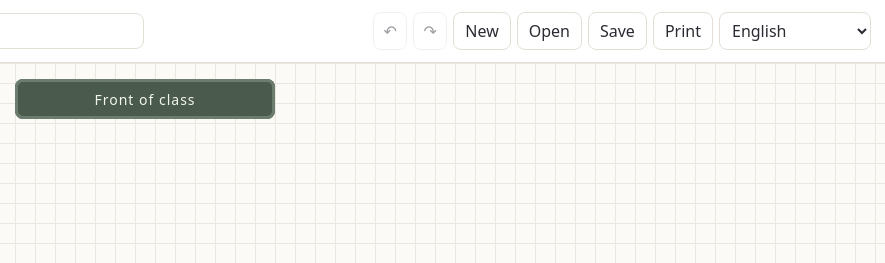
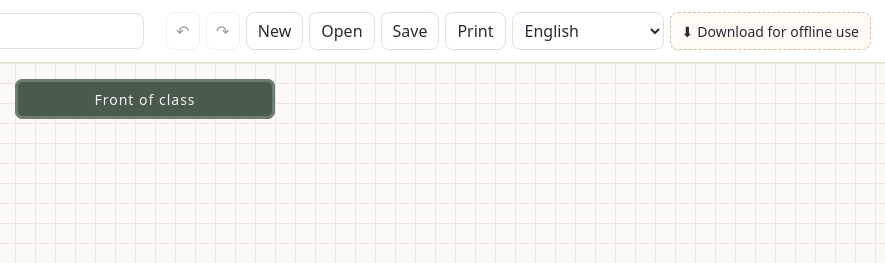
Before and after one commit to MrWengKB/SeatManager, a plain HTML site: page index.html in a window 1280 px wide. Shown: the top 263 px of the page, 395-1280 px from the left. Drawn offline with Linux system fonts and the light colour scheme.

Commit message:
Add offline zip download link next to the language selector
Co-Authored-By: Claude Opus 5.5 <noreply@anthropic.com>
Claude-Session: https://claude.ai/code/session_01GecNZZvkCNo2imNQUbzsC4

```diff
--- a/index.html
+++ b/index.html
@@ -35,6 +35,7 @@
         <option value="ms">Bahasa Melayu</option>
         <option value="ta">தமிழ்</option>
       </select>
+      <a id="btnZip" class="zipbtn" href="https://github.com/MrWengKB/SeatManager/archive/refs/heads/main.zip" download>⬇ <span></span></a>
       <input type="file" id="openFile" accept=".json,application/json" hidden>
     </div>
   </header>
--- a/js/app.js
+++ b/js/app.js
@@ -40,6 +40,8 @@
     $('#langSel').value = window.I18n.lang;
     $('#langSel').title = t('language');
     [['#btnNew', 'newPlan'], ['#btnOpen', 'open'], ['#btnSave', 'save'], ['#btnPrint', 'print']].forEach(([s, k]) => { $(s + ' span').textContent = t(k); $(s).title = t(k); });
+    $('#btnZip span').textContent = t('offlineZip');
+    $('#btnZip').title = t('offlineTip');
     $('#btnUndo').title = t('undo'); $('#btnRedo').title = t('redo');
     $('#btnUndo').disabled = !Store.canUndo();
     $('#btnRedo').disabled = !Store.canRedo();
--- a/js/i18n.js
+++ b/js/i18n.js
@@ -12,6 +12,8 @@
     open: ['Open', '打开', 'Buka', 'திற'],
     save: ['Save', '保存', 'Simpan', 'சேமி'],
     print: ['Print', '打印', 'Cetak', 'அச்சிடு'],
+    offlineZip: ['Download for offline use', '下载离线版', 'Muat turun versi luar talian', 'ஆஃப்லைன் பதிப்பைப் பதிவிறக்கு'],
+    offlineTip: ['Download the website files (.zip). Unzip and open index.html to use it on your computer without internet.', '下载网站源文件（.zip）。解压后打开 index.html，就能在电脑上离线使用。', 'Muat turun fail laman web (.zip). Nyahzip dan buka index.html untuk menggunakannya di komputer tanpa internet.', 'இணையதளக் கோப்புகளைப் பதிவிறக்கவும் (.zip). பிரித்தெடுத்து index.html-ஐத் திறந்தால், இணையம் இல்லாமலேயே உங்கள் கணினியில் பயன்படுத்தலாம்.'],
     undo: ['Undo', '撤销', 'Buat asal', 'செயல்தவிர்'],
     redo: ['Redo', '重做', 'Buat semula', 'மீண்டும் செய்'],
     fileError: ['This is not a valid 排排坐 file.', '这不是有效的排排坐文件。', 'Ini bukan fail 排排坐 yang sah.', 'இது சரியான 排排坐 கோப்பு அல்ல.'],
--- a/style.css
+++ b/style.css
@@ -52,6 +52,11 @@ textarea { width: 100%; resize: vertical; }
 .logo i { display: block; height: 10px; border-radius: 3px; background: #f4b860; }
 .logo i:nth-child(2) { background: #7cc6d6; } .logo i:nth-child(3) { background: #b39ddb; } .logo i:nth-child(4) { background: #8fd19e; }
 .class-title { flex: 1 1 180px; max-width: 320px; font-weight: 600; }
+.zipbtn {
+  display: inline-flex; align-items: center; gap: 4px; min-height: 34px; padding: 6px 11px; border-radius: 8px;
+  border: 1px dashed #cbbfae; background: #fffaf3; color: var(--ink); text-decoration: none; font-size: 14px; white-space: nowrap;
+}
+.zipbtn:hover { border-color: var(--accent); color: var(--accent); }
 .tools { display: flex; gap: 6px; margin-left: auto; flex-wrap: wrap; }
 
 main { flex: 1; display: flex; min-height: 0; }
@@ -192,7 +197,7 @@ body.name-dragging, body.name-dragging * { cursor: grabbing !important; }
   .brand small { display: none; }
   .class-title { order: 3; max-width: none; flex-basis: 100%; min-height: 30px; padding: 3px 8px; }
   .tools { margin-left: 0; gap: 4px; }
-  .tools button, .tools select { min-height: 30px; padding: 3px 7px; font-size: 13px; }
+  .tools button, .tools select, .zipbtn { min-height: 30px; padding: 3px 7px; font-size: 13px; }
   .zoom { right: 8px; bottom: 8px; }
   .zoom button { min-height: 28px; padding: 2px 8px; font-size: 13px; }
 }
```
Also changed, not shown: 1 other file.
